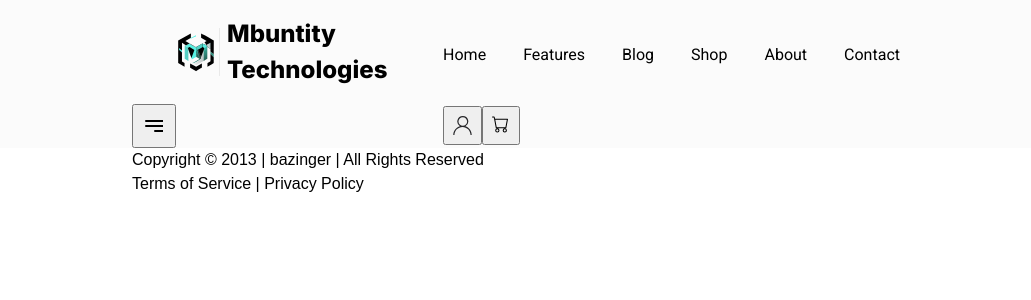
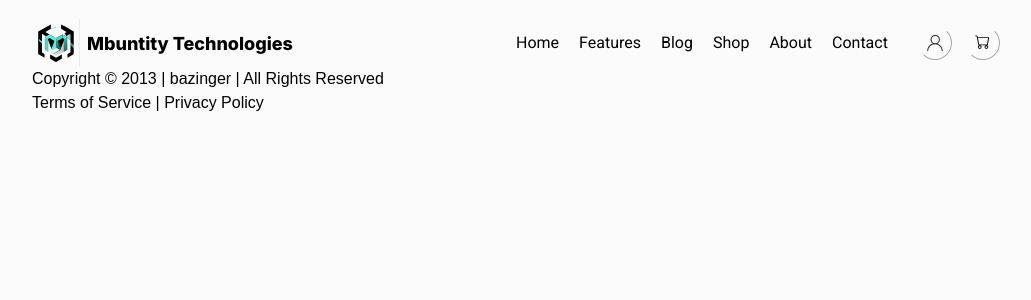
Before and after one commit to Iangyl/mbunity-technical-assessment, a React (Create React App) app: page / in a window 1280 px wide. Shown: the top 300 px of the page, without its empty margins (124-1155 px from the left). Built offline with nearby package versions, Linux system fonts and the light colour scheme.

Commit message:
header finished

```diff
--- a/src/App.js
+++ b/src/App.js
@@ -1,7 +1,10 @@
-import PageWrapper from './components/PageWrapper';
+import Contact from './pages/Contact';
+import { PageWrapper } from './components';
 
 const App = () => (
-  <PageWrapper></PageWrapper>
-)
+  <PageWrapper>
+    <Contact />
+  </PageWrapper>
+);
 
-export default App
+export default App;
--- a/src/components/PageWrapper/Header/index.js
+++ b/src/components/PageWrapper/Header/index.js
@@ -1,5 +1,8 @@
-import { useState } from 'react';
+import { useState, useMemo } from 'react';
+import useScreenSize from '../../../hooks/useScreenSize';
+
 import { links } from './index.config';
+
 import Logo from '../Logo';
 
 import {
@@ -14,18 +17,28 @@ import {
 import styles from './index.module.sass';
 
 const Header = () => {
+  const {width} = useScreenSize()
   const [isMenuOpen, setIsMenuOpen] = useState(false);
+
+  const whatDevice = useMemo(() => {
+    if (width >= 1024) return 'computer'
+    else if (width < 1024 && width > 425) return 'tablet'
+    else if (width <= 425) return 'mobile'
+    else return ''
+  }, [width])
+
+  const burgerMenuStatus = useMemo(() => isMenuOpen ? 'opened' : 'closed', [isMenuOpen])
 
   const toggleMenu = () => {
     setIsMenuOpen(!isMenuOpen);
   };
 
   return (
-    <header className={styles.header}>
+    <header className={`${styles.header} ${styles[whatDevice]} ${styles[burgerMenuStatus]}`}>
       <div className={`wrapper ${styles.navContainer}`}>
         <div>
-          <Logo />
-          <button className={styles.burgerBtn}>
+          <Logo isOpened={isMenuOpen} />
+          <button className={styles.burgerBtn} onClick={toggleMenu}>
             <img src={isMenuOpen ? crossIcon : burgerIcon} alt=''/>
           </button>
         </div>
--- a/src/components/PageWrapper/Header/index.module.sass
+++ b/src/components/PageWrapper/Header/index.module.sass
@@ -1,20 +1,116 @@
 @import '../../../styles/mixins.sass'
+@import '../../../styles/functions.sass'
+
+.computer
+  --burger-dsp: none
+.tablet
+  --burger-dsp: inline-block
+.mobile
+  --burger-dsp: inline-block
+
+.opened
+  --nav-dsp: flex
+  --nav-direct: column
+  --links-col: var(--col-1)
+  --back-header-col: var(--col-2)
+  --back-nav-col: var(--col-2)
+  --border-btn-col: var(--col-2)
+  --header-pos: fixed
+  --header-height: 100vh
+.closed
+  --nav-dsp: none
+  --nav-direct: row
+  --links-col: var(--col-2)
+  --back-header-col: var(--col-1)
+  --back-nav-col: transparent
+  --border-btn-col: var(--col-1)
+  --header-pos: static
+  --header-height: auto
 
 .header
   width: 100%
   background-color: var(--col-1)
   .navContainer
     @include flex-yCenter-xBetween
-    .navbar
-      display: flex
-      gap: 37px
-      margin: 0
-    .navbar li
-      @include flex-yCenter
-      height: 103px
-    .navbar li a
-      @include flex-yCenter
-      @include font-set-up(var(--header-font), 16px, 400, var(--col-2))
-      text-transform: capitalize
-    .navbar li a:hover
-      font-weight: 600
+    nav
+      @include mx-width(640px)
+      @include flex-yCenter-gap(60px)
+      .navbar
+        @include mx-width(523px)
+        @include flex-yCenter-gap(37px)
+        margin: 0
+        li
+          @include flex-yCenter
+          @include mx-width(64px)
+          a
+            @include font-set-up(var(--header-font), 1rem, 400, var(--col-2))
+            text-transform: capitalize
+            transition: font-weight 0.2s
+            &:hover
+              font-weight: 600
+              box-shadow: 0 0 0 1px transparent
+              cursor: var(--cursor-pointer-light), pointer
+      div
+        @include mx-width(calc(1340px - 1242px))
+        @include flex-yCenter-gap(36px)
+        .btn
+          @include flex-yCenter
+          background-color: transparent
+          border-radius: 50%
+          border-color: var(--col-2)
+          border-width: 1px
+          &:hover
+            cursor: var(--cursor-pointer-light), pointer
+          img
+            width: 16px
+    div
+      @include flex-yCenter-xBetween
+    .burgerBtn
+      display: var(--burger-dsp)
+      background-color: transparent
+      border: none
+      width: 42px
+      &:hover
+        cursor: var(--cursor-pointer-light), pointer
+
+@media screen and (min-width: 360px)
+  .header
+    padding-top: 19px
+    position: var(--header-pos)
+    height: var(--header-height)
+    background-color: var(--back-header-col)
+    .navContainer
+      flex-direction: var(--nav-direct)
+      gap: 50px
+      nav
+        background-color: var(--back-nav-col)
+        display: var(--nav-dsp)
+        flex-direction: var(--nav-direct)
+        .navbar
+          flex-direction: var(--nav-direct)
+          li
+            max-width: none
+            width: 100%
+            a
+              color: var(--links-col)
+        div
+          @include flex-yCenter-xCenter-gap(36px)
+          .btn
+            border-color: var(--border-btn-col)
+      div
+        width: 100%
+@media screen and (min-width: 768px)
+@media screen and (min-width: 1024px)
+  .header
+    background-color: var(--col-1)
+    .navContainer
+      gap: 0
+      nav
+        display: flex
+        gap: 30px
+        .navbar
+          gap: 20px
+          div
+            justify-content: start
+        div
+          gap: 14px
--- a/src/components/PageWrapper/Logo/index.module.sass
+++ b/src/components/PageWrapper/Logo/index.module.sass
@@ -1,4 +1,6 @@
 @import '../../../styles/mixins.sass'
+@import '../../../styles/functions.sass'
+
 .opened
   --col: var(--col-1)
 .closed
@@ -10,6 +12,11 @@
     width: 48px
     height: 48px
   figcaption
-    @include font-set-up(var(--logo-font), 24px, 800, var(--col))
+    @include font-set-up(var(--logo-font), toRem(24), 800, var(--col))
   &:hover
-    cursor: pointer
+    cursor: var(--cursor-pointer-light), pointer
+
+@media screen and (min-width: 360px)
+  .logo
+    figcaption
+      font-size: toRem(18)
--- /dev/null
+++ b/src/pages/Contact.js
@@ -0,0 +1,5 @@
+const Contact = () => (
+  <></>
+)
+
+export default Contact
--- /dev/null
+++ b/src/styles/functions.sass
@@ -0,0 +1,3 @@
+@function toRem($value)
+  $remValue: ($value / 16) + rem
+  @return $remValue
--- a/src/styles/global.css
+++ b/src/styles/global.css
@@ -24,6 +24,10 @@
   --cursor-pointer-light: url('../assets/icons/cursor-pointer-light.svg');
 }
 
+body {
+  background-color: var(--col-1);
+}
+
 .wrapper {
   width: 100%;
   margin: 0 auto;
@@ -32,16 +36,21 @@
 /* can be changed in the future */
 @media screen and (min-width: 360px) {
   .wrapper {
-    max-width: 360px;
+    max-width: 320px;
   }
 }
 @media screen and (min-width: 768px) {
   .wrapper {
-    max-width: 768px;
+    max-width: 668px;
+  }
+}
+@media screen and (min-width: 1024px) {
+  .wrapper {
+    max-width: 968px;
   }
 }
 @media screen and (min-width: 1440px) {
   .wrapper {
-    max-width: 1440px;
+    max-width: 1240px;
   }
 }
--- a/src/styles/mixins.sass
+++ b/src/styles/mixins.sass
@@ -17,8 +17,18 @@
   align-items: center
   gap: $gap
 
+@mixin flex-yCenter-xCenter-gap($gap)
+  display: flex
+  align-items: center
+  justify-content: center
+  gap: $gap
+
 @mixin font-set-up($family, $size, $weight, $col)
   font-family: $family
   font-size: $size
   font-weight: $weight
   color: $col
+
+@mixin mx-width($mx-width)
+  max-width: $mx-width
+  width: 100%
--- a/src/styles/normalize.css
+++ b/src/styles/normalize.css
@@ -107,6 +107,10 @@ img {
   margin-right: auto;
 }
 
+figure {
+  margin: 0;
+}
+
 ul {
   padding: 0;
 }
```
Also changed, not shown: src/assets/icons/cursor-pointer-dark.svg, src/assets/icons/cursor-pointer-light.svg.
